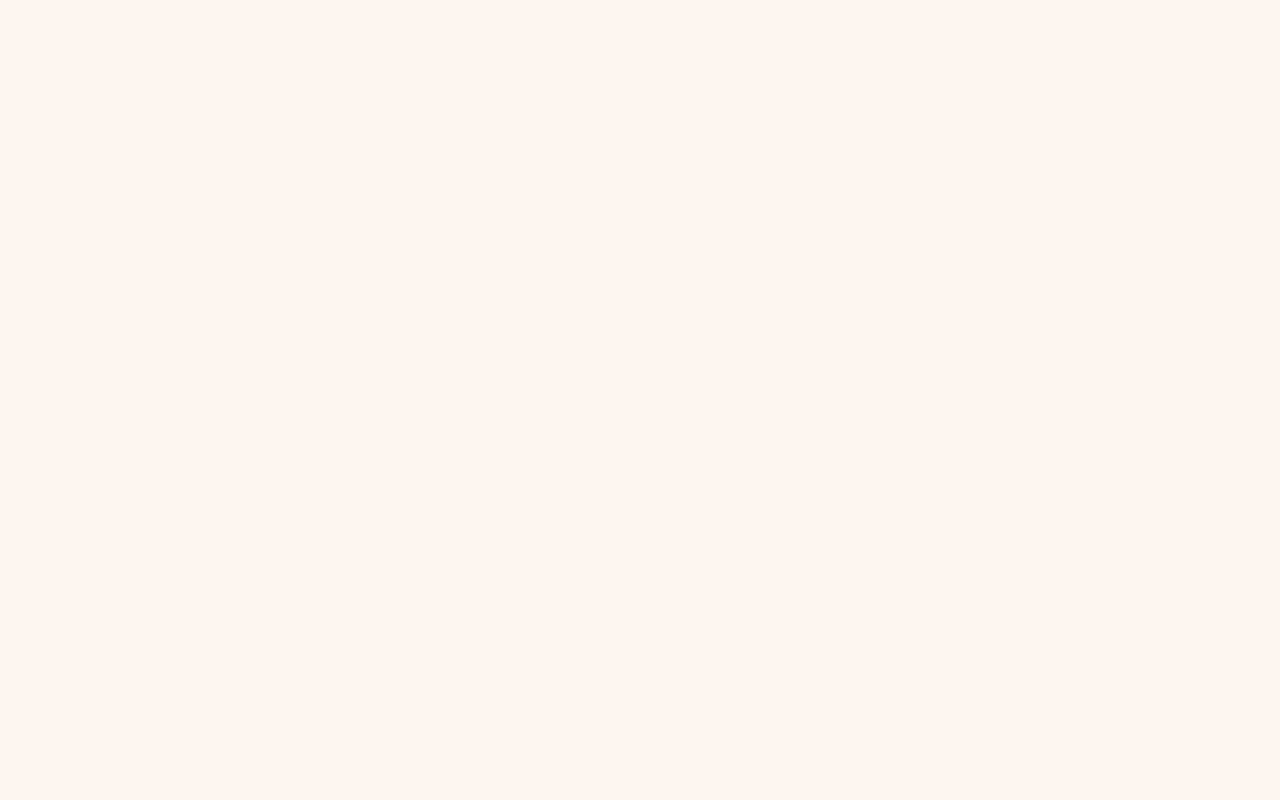
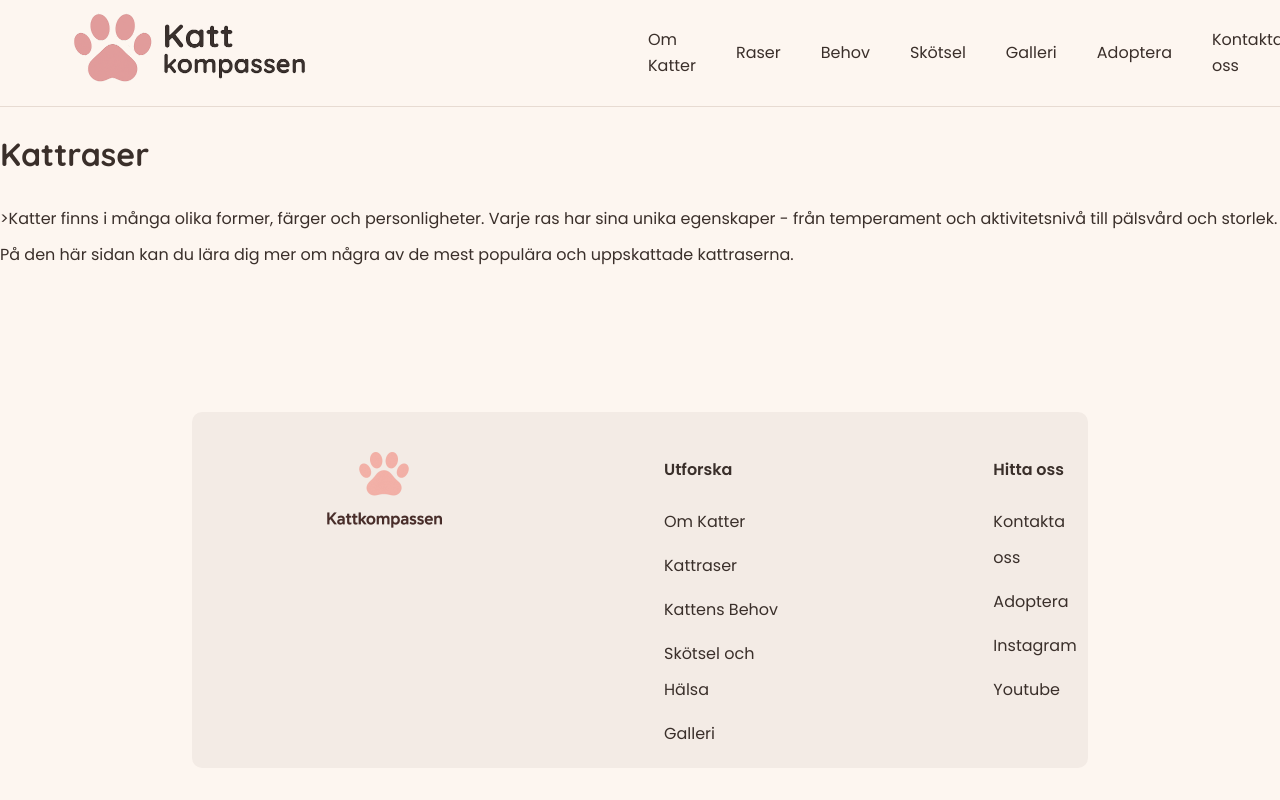
Before and after one commit to j-ella/Kattkompassen, a plain HTML site: page html/kattraser.html in a window 1280 px wide. Drawn offline with Linux system fonts and the light colour scheme.

Commit message:
html-struktur för kattraser

```diff
--- a/html/kattraser.html
+++ b/html/kattraser.html
@@ -10,5 +10,60 @@
       rel="stylesheet"
     />
   </head>
-  <body></body>
+  <body>
+    <header class="header-custom">
+      <div class="header-container">
+        <a href="Start.html">
+          <img id="logo-header" src="/Images/header_logo.PNG" alt="logotyp"
+        /></a>
+        <div class="nav-container">
+          <nav class="nav-links">
+            <a href="omKatter.html">Om Katter</a>
+            <a href="kattraser.html">Raser</a>
+            <a href="kattensBehov.html">Behov</a>
+            <a href="skotselHalsa.html">Skötsel</a>
+            <a href="galleri.html">Galleri</a>
+            <a href="adoptering.html">Adoptera</a>
+            <a href="kontakt.html">Kontakta oss</a>
+          </nav>
+        </div>
+      </div>
+    </header>
+    <h1>Kattraser</h1>
+    <div class="ingress">
+      <p>>Katter finns i många olika former, färger och personligheter.
+        Varje ras har sina unika egenskaper - från temperament och aktivitetsnivå till pälsvård och storlek.
+        På den här sidan kan du lära dig mer om några av de mest populära och uppskattade kattraserna.
+      </p>
+    </div>
+
+    <footer class="footer-custom">
+      <div class="footer-container">
+        <div id="logo-footer">
+          <a href="Start.html">
+            <img id="logo-footer" src="/Images/footer_logo.png" alt="logotyp"
+          /></a>
+        </div>
+        <div class="footer-utforska">
+          <ul>
+            <h4>Utforska</h4>
+            <li><a href="omKatter.html">Om Katter</a></li>
+            <li><a href="kattraser.html">Kattraser</a></li>
+            <li><a href="kattensBehov.html">Kattens Behov</a></li>
+            <li><a href="skotselHalsa.html">Skötsel och Hälsa</a></li>
+            <li><a href="galleri.html">Galleri</a></li>
+          </ul>
+        </div>
+        <div class="footer-hitta">
+          <ul>
+            <h4>Hitta oss</h4>
+            <li><a href="kontakt.html">Kontakta oss</a></li>
+            <li><a href="adoptering.html">Adoptera</a></li>
+            <li><a href="">Instagram</a></li>
+            <li><a href="">Youtube</a></li>
+          </ul>
+        </div>
+      </div>
+    </footer>
+  </body>
 </html>
```
Also changed, not shown: Images/m_bengal1.jpg (deleted), Images/m_bengal2.jpg (deleted), Images/m_britt1.jpg (deleted), Images/m_britt2.jpg (deleted), Images/m_mcoon1.jpg (deleted), Images/m_mcoon2.jpg (deleted), Images/m_norsk1.jpg (deleted), Images/m_norsk2.jpg (deleted), Images/m_perser1.jpg (deleted), Images/m_perser2.jpg (deleted).
